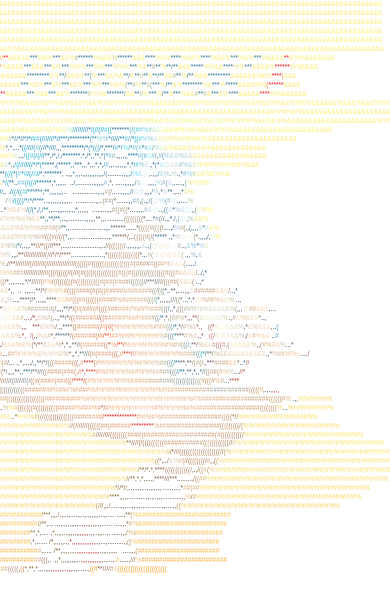
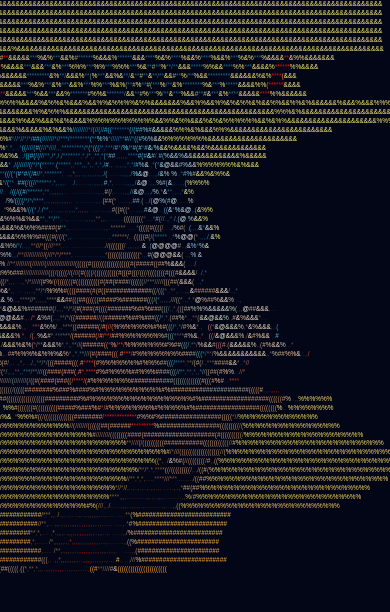
Before and after one commit to hhdreamer13/hh-portfolio, a Next.js app: page / in a window 390 px wide. Shown: the top 612 px of the page. Built offline with nearby package versions, Linux system fonts and the light colour scheme; a web font is replaced by a local one.

Commit message:
commit fix mobile overlay div for text.

```diff
--- a/components/Intro.jsx
+++ b/components/Intro.jsx
@@ -52,7 +52,7 @@ const Intro = () => {
 
   return (
     <>
-      <div className='sm:h-screen h-full w-full flex items-center justify-center bg-slate-950'>
+      <div className='sm:h-screen min-h-screen w-full flex items-center justify-center bg-slate-950'>
         <div className='absolute sm:top-1/2 left-1/2 -translate-x-1/2 sm:-translate-y-1/2 top-0 translate-y-0 overflow-hidden'>
           <AsciiArtRenderer
             asciiJson={asciiArts[currentIndex]}
```
